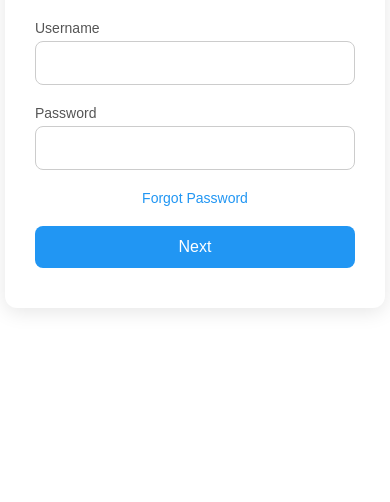
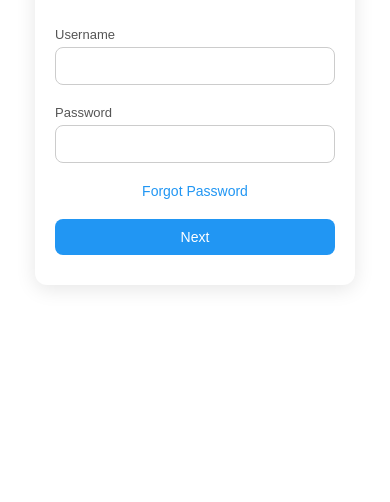
Before and after one commit to hello-bye123/LoginServer, a website: page public/index.html in a window 390 px wide. Shown: the part 342-844 px from the top of the page. Drawn offline with Linux system fonts and the light colour scheme.

Commit message:
Updated website appearance

```diff
--- a/public/index.html
+++ b/public/index.html
@@ -2,11 +2,12 @@
 <html>
 <head>
   <meta charset="utf-8" />
+  <meta name="viewport" content="width=device-width, initial-scale=1.0">
   <title>Login Page</title>
   <style>
     body {
       font-family: Arial, sans-serif;
-      background: #ffffff; /*yellow background */
+      background: #ffffff; /* yellow background */
       display: flex;
       justify-content: center;
       align-items: center;
@@ -22,6 +23,7 @@
       width: 320px;
       max-width: 90%;
       text-align: center;
+      box-sizing: border-box;
     }
 
     .login-card img {
@@ -76,6 +78,31 @@
     button:hover {
       background-color: #1976d2;
     }
+
+    /* Responsive adjustments for small screens */
+    @media (max-width: 400px) {
+      .login-card {
+        padding: 30px 20px;
+      }
+
+      .login-card h2 {
+        font-size: 20px;
+      }
+
+      input[type="text"], input[type="password"] {
+        font-size: 14px;
+        padding: 10px 8px;
+      }
+
+      button {
+        font-size: 14px;
+        padding: 10px;
+      }
+
+      label {
+        font-size: 13px;
+      }
+    }
   </style>
 </head>
 <body>
@@ -87,12 +114,12 @@
     <form id="form">
       <div>
         <label for="username">Username</label>
-        <input id="username" type="text"  required>
+        <input id="username" type="text" required>
       </div>
 
       <div>
         <label for="password">Password</label>
-        <input id="password" type="password"  required>
+        <input id="password" type="password" required>
       </div>
 
       <a href="#" class="forgot">Forgot Password</a>
```
